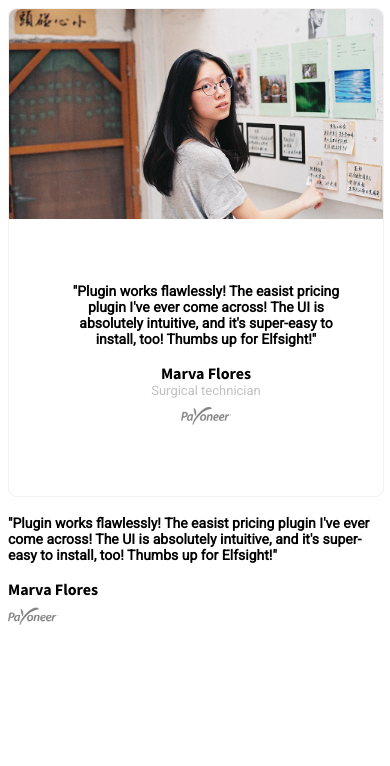
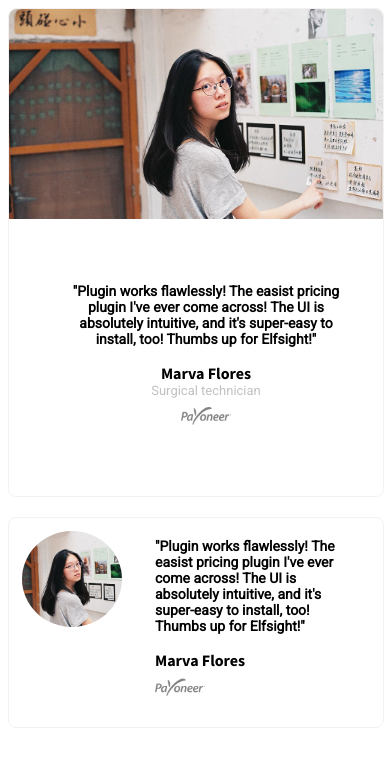
Before and after one commit to FiorellaEffio/maquetacion-reto, a plain HTML site: page index.html in a window 390 px wide. Drawn offline with Linux system fonts and the light colour scheme.

Commit message:
third view

```diff
--- a/index.css
+++ b/index.css
@@ -1,13 +1,24 @@
 /* fonts from google */
 @import url('https://fonts.googleapis.com/css?family=Roboto|Source+Sans+Pro:700&display=swap');
 
-.default {
+.default, .rounded {
     width: 100%;
     max-width: 1000px;
     margin: auto;
-    display: flex;
     border: 1px solid #f4f1f1;
     border-radius: 8px;
+}
+.default {
+    display: flex;
+}
+.rounded {
+    text-align: center;
+    margin: 20px auto;
+}
+.rounded__image img {
+    width: 100px;
+    border-radius: 100%;
+    margin: 13px;
 }
 .default__image {
     width: 50%;
@@ -24,6 +35,9 @@
     display: flex;
     justify-content: center;
     align-items: center;
+}
+.rounded__content {
+    padding: 0 50px;
 }
 .default__content div {
     padding: 50px;
@@ -62,4 +76,11 @@
     .default__content {
         width: 100%;
     }
+    .rounded {
+        display: flex;
+    }
+    .rounded__content {
+        text-align: left;
+        padding: 20px;
+    }
 }
--- a/index.html
+++ b/index.html
@@ -31,7 +31,9 @@
 
         <!-- ROUNDED IMAGE -->
         <div class="rounded">
-            <img class="rounded__image" src="" alt="">
+            <div class="rounded__image">
+                <img src="./img/girl-square.png" alt="Marva Flores Foto">
+            </div>
             <div class="rounded__content rounded__content--left">
                 <p class="content__comment">"Plugin works flawlessly! The easist pricing plugin I've ever come across! The UI is absolutely intuitive, and it's super-easy to install, too! Thumbs up for Elfsight!"</p>
                 <p class="content__username">Marva Flores</p>
```
